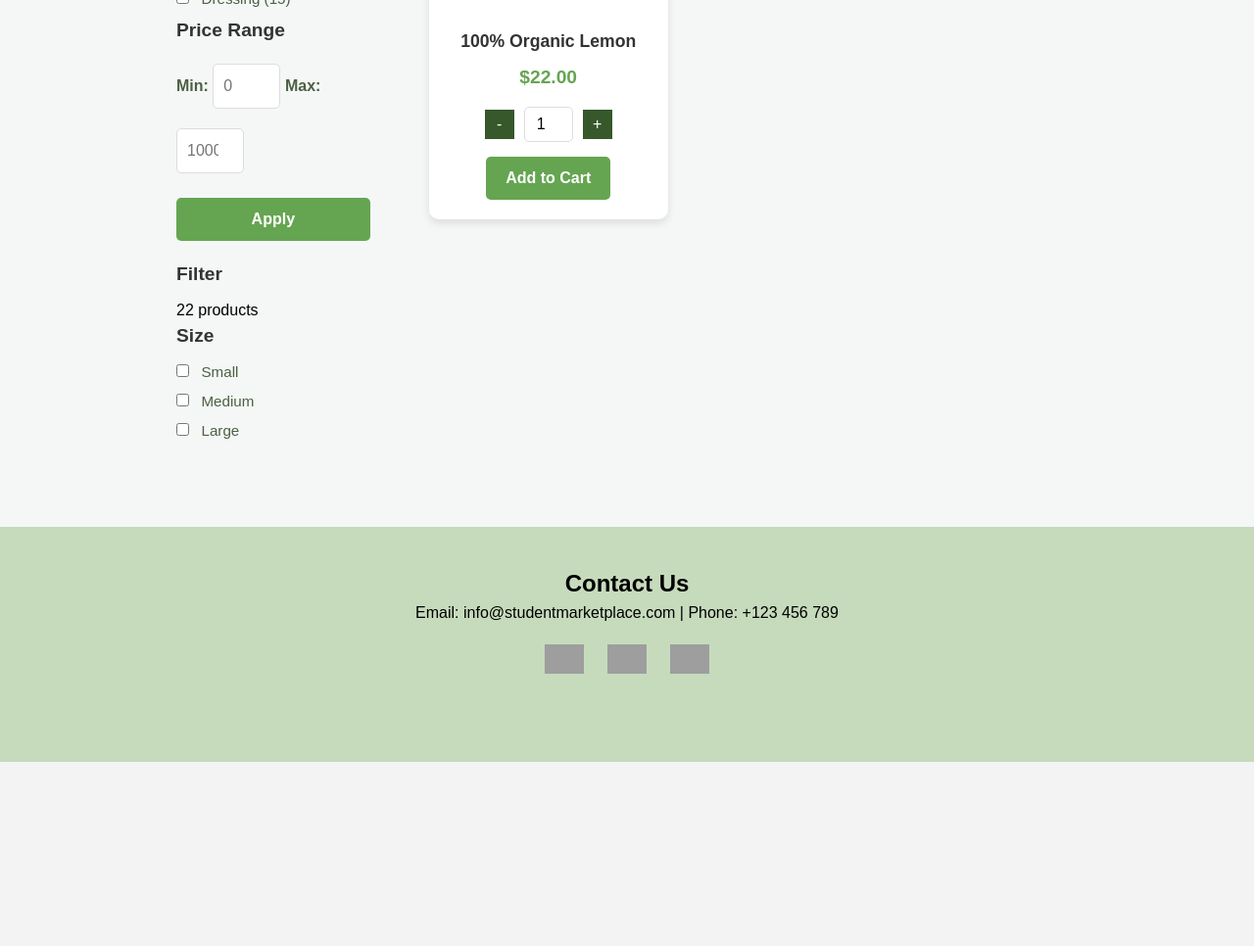
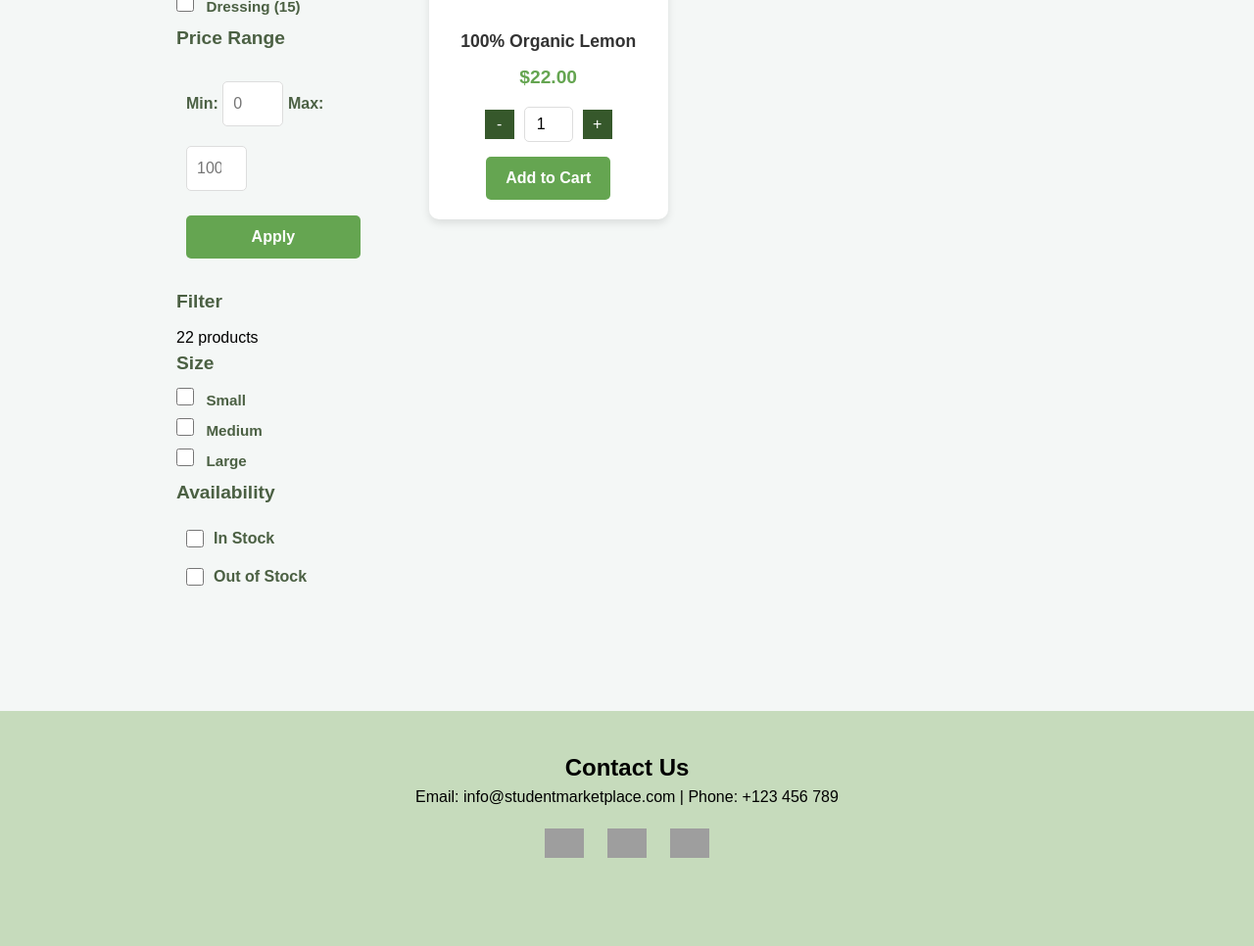
Before and after one commit to plushysleeve05/studentMarket, a PHP site: page /view/view_products.php in a window 1280 px wide. Shown: the part 593-1559 px from the top of the page at 98% size. Before the commit the page ends 1371 px from the top, so only its background shows below. Run offline with PHP 8.4, Linux system fonts and the light colour scheme; grey boxes are pictures that could not be loaded.

Commit message:
modified:   css/products-styles.css 	modified:   view/view_products.php

```diff
--- a/css/products-styles.css
+++ b/css/products-styles.css
@@ -236,35 +230,36 @@ ol {
   width: 20%;
   padding: 10px;
   margin: 0px 0px 0px 100px;
+  border-radius: 10px;
 }
 
 .sidebar h3 {
   font-size: 1.2rem;
-    color: #333;
+  color: #4b6043;
   margin-bottom: 10px;
-    font-weight: bolder;
+  font-weight: bold;
 }
 
 /* Sidebar Styling for Filter Checkboxes */
-.sidebar {
-    padding: 10px;
-    /* background-color: #ffffff; */
-    border-radius: 10px;
-    /* box-shadow: 0 2px 5px rgba(0, 0, 0, 0.1); */
-}
-
-.filter-category, .filter-size {
+.filter-category,
+.filter-size {
   margin-bottom: 6px;
 }
 
-.filter-category input[type="checkbox"], .filter-size input[type="checkbox"] {
+.filter-category input[type="checkbox"],
+.filter-size input[type="checkbox"] {
   margin-right: 8px;
+  width: 18px;
+  height: 18px;
+  accent-color: #65a551;
 }
 
-.filter-category label, .filter-size label {
+.filter-category label,
+.filter-size label {
   font-size: 0.95rem;
   color: #4b6043;
   cursor: pointer;
+  font-weight: bold;
 }
 
 .product-listings {
@@ -404,20 +414,21 @@ ol {
   background-color: #36582b;
 }
 
-
 /* General Container Styling */
-#price-range-filter-form {
+#price-range-filter-form,
+#availability-filter-form {
   margin-bottom: 20px;
-    /* padding: 10px; */
-    /* background-color: #f4f7f6; Light background to distinguish */
-    border-radius: 8px; /* Rounded corners */
+  padding: 10px;
+  border-radius: 8px;
   /* box-shadow: 0 2px 5px rgba(0, 0, 0, 0.1); */
+  /* background-color: #ffffff; */
 }
 
 /* Labels Styling */
-#price-range-filter-form label {
+#price-range-filter-form label,
+#availability-filter-form h3 {
   font-size: 1rem;
-    color: #4b6043; /* Greenish color for the text */
+  color: #4b6043;
   font-weight: bold;
   display: inline-block;
   margin-top: 10px;
@@ -425,11 +436,11 @@ ol {
 
 /* Input Fields Styling */
 #price-range-filter-form input[type="number"] {
-    width: 35%; /* Takes less space to align well */
+  width: 35%;
   padding: 10px;
   margin-top: 10px;
   margin-bottom: 10px;
-    border: 1px solid #ddd; /* Light border for input fields */
+  border: 1px solid #ddd;
   border-radius: 5px;
   font-size: 1rem;
   color: #333;
@@ -453,11 +465,59 @@ ol {
 }
 
 /* Apply Button Hover and Focus Effects */
-#apply-price-filter:hover {
-    background-color: #36582b; /* Darker green on hover */
-    transform: translateY(-3px); /* Adds a slight lift effect */
+#apply-price-filter:hover,
+#apply-availability-filter:hover {
+  background-color: #36582b;
+  transform: translateY(-3px);
 }
 
-#apply-price-filter:focus {
-    outline: 2px solid #36582b; /* Outlined on focus for better accessibility */
+#apply-price-filter:focus,
+#apply-availability-filter:focus {
+  outline: 2px solid #36582b;
 }
+
+/* Styling for each Availability Option */
+.filter-availability {
+  display: flex;
+  align-items: center;
+  margin-bottom: 15px;
+  font-size: 1rem;
+  color: #333;
+}
+
+/* Checkbox Styling */
+.filter-availability input[type="checkbox"] {
+  margin-right: 10px;
+  width: 18px;
+  height: 18px;
+  accent-color: #65a551;
+}
+
+/* Label for Availability Checkbox */
+.filter-availability label {
+  cursor: pointer;
+  color: #4b6043;
+  font-weight: bold;
+}
+
+/* Hover Effect for Labels */
+.filter-availability:hover label {
+  color: #36582b;
+}
+
+/* Checkbox Focus Effect for Accessibility */
+.filter-availability input[type="checkbox"]:focus {
+  outline: 2px solid #36582b;
+}
+
+/* Mobile Adjustments */
+@media (max-width: 768px) {
+  #availability-filter-form,
+  #price-range-filter-form {
+    padding: 15px;
+  }
+
+  .filter-availability {
+    font-size: 1.1rem;
+  }
+}
--- a/view/view_products.php
+++ b/view/view_products.php
@@ -45,8 +45,8 @@
 
             <div class="login-banner">
                 <div class="banner-content">
-                    <h1>Account - Login</h1>
-                    <p>Access exclusive student discounts and offers by logging in.</p>
+                    <h1>Product - name of category being displayed shoyld go here</h1>
+                    <p>small fact</p>
                 </div>
             </div>
 
@@ -118,13 +118,27 @@
                             <label for="size-large">Large</label>
                         </div>
                     </form>
+
+
+                    <h3>Availability</h3>
+                    <form id="availability-filter-form">
+                        <div class="filter-availability">
+                            <input type="checkbox" id="in-stock" name="availability" value="In Stock">
+                            <label for="in-stock">In Stock</label>
+                        </div>
+                        <div class="filter-availability">
+                            <input type="checkbox" id="out-of-stock" name="availability" value="Out of Stock">
+                            <label for="out-of-stock">Out of Stock</label>
+                        </div>
+                    </form>
+
                 </div>
 
 
                 <!-- Product listings on the right -->
                 <div class="product-listings">
                     <div class="product-header">
-                        <h2>Dry Fruit (22)</h2>
+                        <h2>Name of chosen categories</h2>
                         <div class="sort-options">
                             <span>Sort by:</span>
                             <select>
```
Also changed, not shown: other parts of css/products-styles.css (+22 -12 lines). Lines whose indentation alone changed are shown as unchanged.
